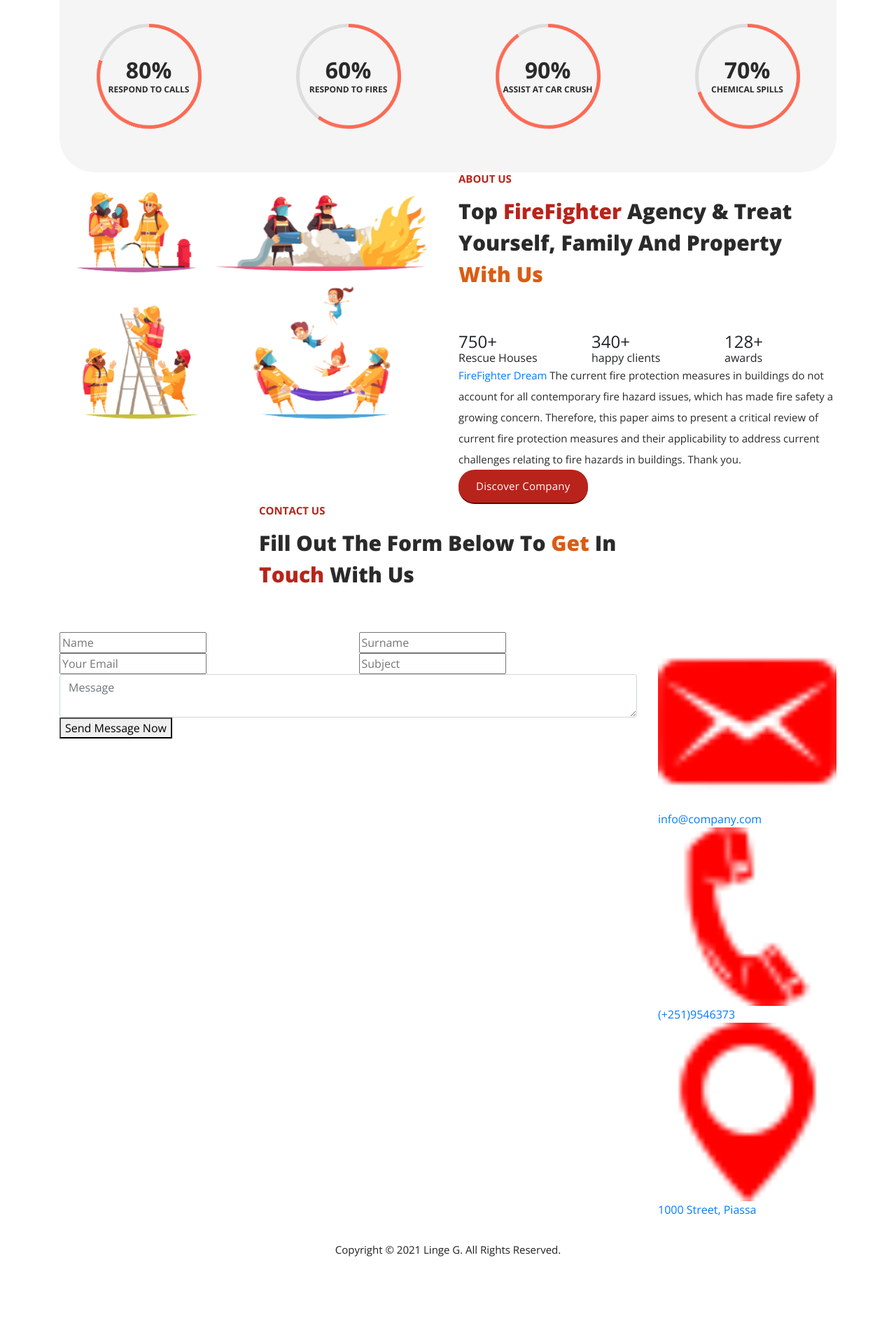
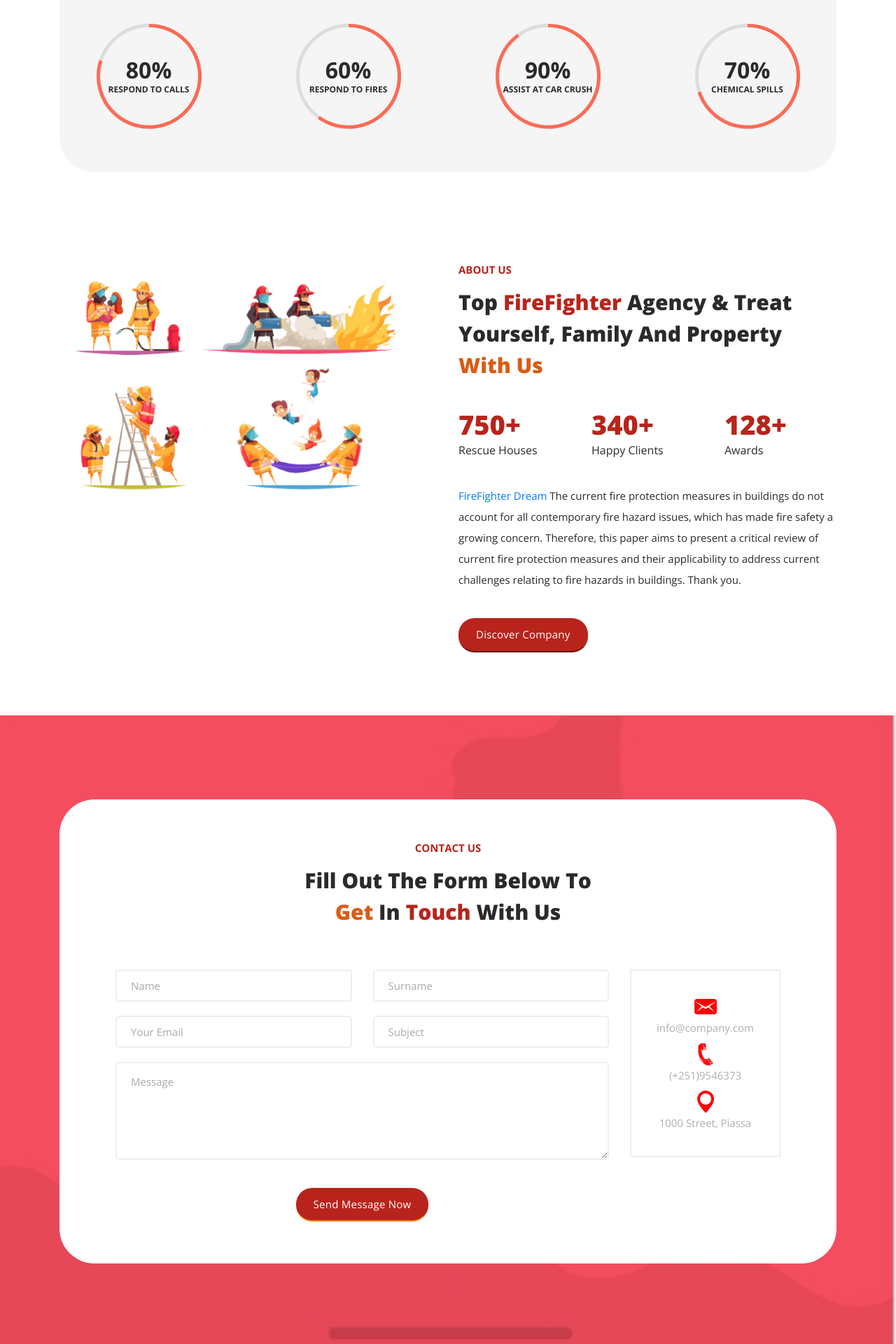
Before and after one commit to Lingerew711/FireFighter, a Flask app: page / in a window 1280 px wide. Shown: the part 1372-3292 px from the top of the page at 70% size. Before the commit the page ends 3167 px from the top, so only its background shows below. Run offline with Flask 2, Linux system fonts and the light colour scheme; some libraries are stand-ins or nearby versions.

Commit message:
[style] contact us page style added

```diff
--- a/static/css/style.css
+++ b/static/css/style.css
@@ -1272,6 +1272,166 @@ services Style
     margin-bottom: 1em;
   }
 
+  /*
+---------------------------------------------
+About Us Style
+---------------------------------------------
+*/
+
+#about {
+    padding-top: 130px;
+  }
+
+  .about-us .section-heading {
+    margin-bottom: 40px;
+  }
+
+  .about-us .left-image {
+    margin-right: 45px;
+  }
+
+  .about-us .about-item h4 {
+    font-size: 38px;
+    font-weight: 800;
+    color: #b8241b;
+  }
+
+  .about-us .about-item h6 {
+    font-size: 16px;
+    margin-top: 5px;
+    font-weight: 400;
+    color: #2a2a2a;
+    text-transform: capitalize;
+  }
+
+  .about-us p {
+    margin: 40px 0px;
+  }
+
+/*
+---------------------------------------------
+contact
+---------------------------------------------
+*/
+
+.contact-us {
+    margin-top: 90px;
+    padding: 120px 0px;
+    background-image: url(../images/contact-bgi.jpg);
+    background-repeat: no-repeat;
+    background-position: center center;
+    background-size: cover;
+  }
+  .contact-us .section-heading {
+    text-align: center;
+    margin-left: 20px;
+    margin-right: 20px;
+  }
+
+  .contact-us .contact-info {
+    padding: 35px 10px;
+    border: 2px solid #eee;
+  }
+
+  .contact-us .contact-info ul li {
+    text-align: center;
+    display: block;
+    margin-bottom: 10px;
+  }
+
+  .contact-us .contact-info ul li a {
+    font-size: 15px;
+    color: #afafaf;
+    transition: all 0.5s;
+  }
+
+  .contact-us .contact-info ul li:hover a {
+    color: #2a2a2a;
+  }
+
+  .contact-us .contact-info ul li:last-child {
+    margin-bottom: 0px;
+  }
+
+  .contact-us .contact-info ul li .icon {
+    margin-bottom: 2px;
+  }
+
+  .contact-us .contact-info ul li .icon img {
+    max-width: 32px;
+  }
+
+  form#contact {
+    position: relative;
+    background-color: #fff;
+    padding: 60px 80px;
+    border-radius: 50px;
+    text-align: center;
+  }
+
+  form#contact input {
+    width: 100%;
+    height: 46px;
+    border-radius: 5px;
+    background-color: transparent;
+    border: 2px solid #efefef;
+    outline: none;
+    font-size: 15px;
+    font-weight: 300;
+    color: #2a2a2a;
+    padding: 0px 20px;
+    margin-bottom: 20px;
+  }
+
+  form#contact input::placeholder {
+    color: #aaa;
+  }
+
+  form#contact textarea {
+    width: 100%;
+    min-width: 100%;
+    max-width: 100%;
+    max-height: 180px;
+    min-height: 140px;
+    height: 140px;
+    border-radius: 5px;
+    background-color: transparent;
+    border: 2px solid #efefef;
+    outline: none;
+    font-size: 15px;
+    font-weight: 300;
+    color: #2a2a2a;
+    padding: 15px 20px;
+    margin-bottom: 20px;
+  }
+
+  form#contact textarea::placeholder {
+    color: #aaa;
+  }
+
+  form#contact button {
+    display: inline-block;
+    background-color: #b8241b;
+    font-size: 15px;
+    font-weight: 400;
+    color: #fff;
+    margin-top: 20px;
+    text-transform: capitalize;
+    padding: 12px 25px;
+    border-radius: 23px;
+    letter-spacing: 0.25px;
+    border-bottom: 2px solid #f57a07 !important;
+    transition: all 0.3s;
+    outline: none;
+    border: none;
+  }
+
+  form#contact button:hover {
+    background-color: #740d0d !important;
+    color: #fff !important;
+    border-bottom: 2px solid #b8241b !important;
+  }
+
 
 /*
 ---------------------------------------------
```
